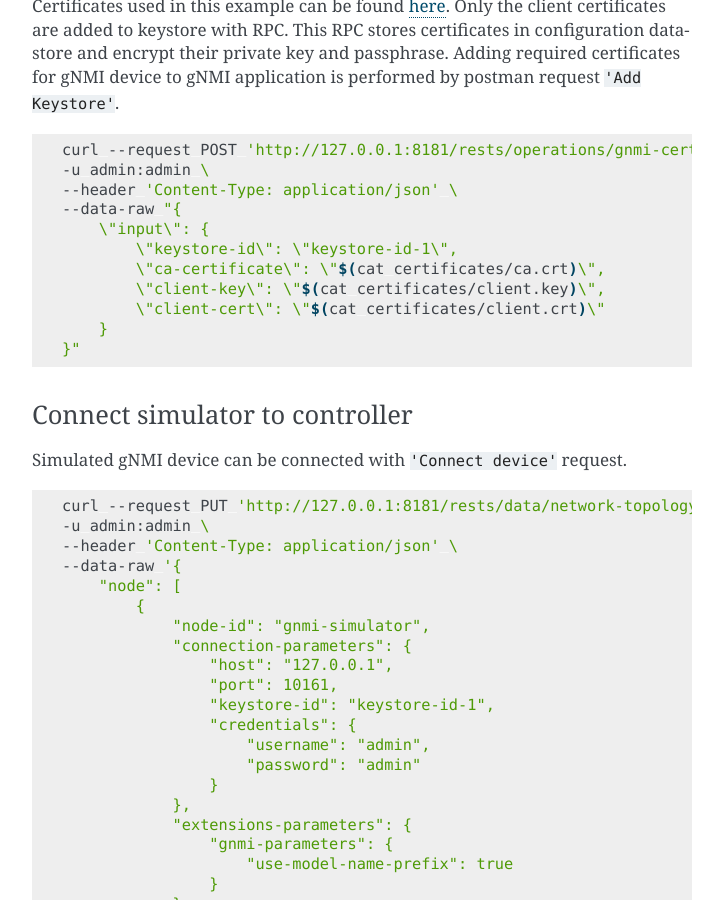
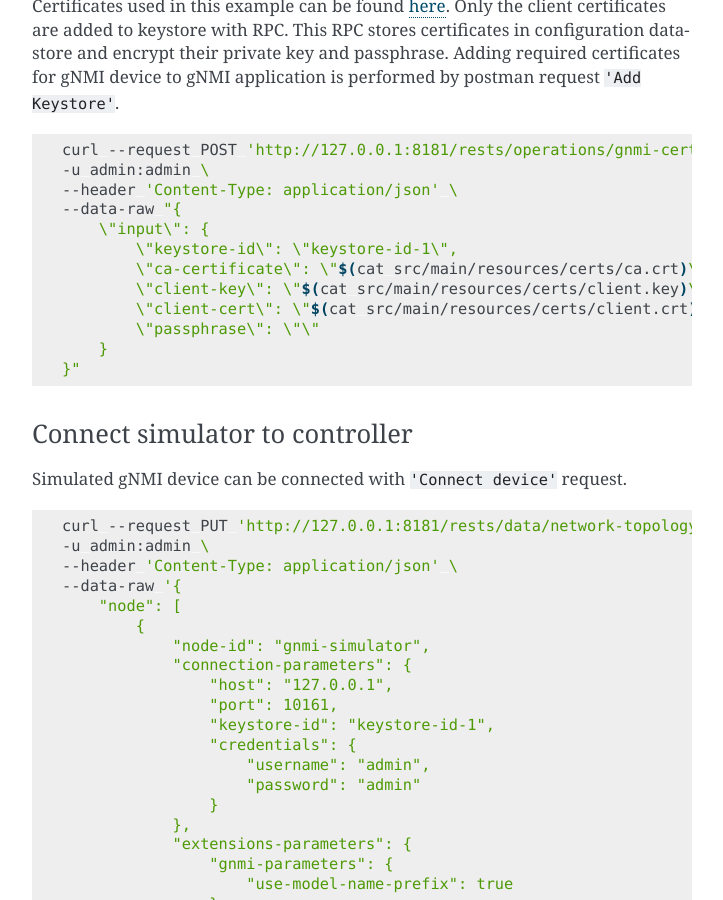
Before and after one commit to opendaylight/gnmi, a Sphinx documentation site: the page built from docs/user-guide.rst, in a window 1280 px wide and 900 px high, scrolled down 1878 px. Shown: the whole window, without its empty margins (388-1111 px from the left). Built offline with Sphinx 7.4.7, drawn with Linux system fonts in a browser that asks for light colours.

Commit message:
Fix wrong request in docs
This request pointed into non-existent files and was missing paraphrase
which caused the request to fail.

Change-Id: I60ffbfd0ef8f4c6d4363ef097cd9ba718d20764b
Signed-off-by: tobias.pobocik <tobias.pobocik@pantheon.tech>

```diff
--- a/docs/user-guide.rst
+++ b/docs/user-guide.rst
@@ -93,9 +93,10 @@ Adding required certificates for gNMI device to gNMI application is performed by
    --data-raw "{
        \"input\": {
            \"keystore-id\": \"keystore-id-1\",
-           \"ca-certificate\": \"$(cat certificates/ca.crt)\",
-           \"client-key\": \"$(cat certificates/client.key)\",
-           \"client-cert\": \"$(cat certificates/client.crt)\"
+           \"ca-certificate\": \"$(cat src/main/resources/certs/ca.crt)\",
+           \"client-key\": \"$(cat src/main/resources/certs/client.key)\",
+           \"client-cert\": \"$(cat src/main/resources/certs/client.crt)\",
+           \"passphrase\": \"\"
        }
    }"
 
```
